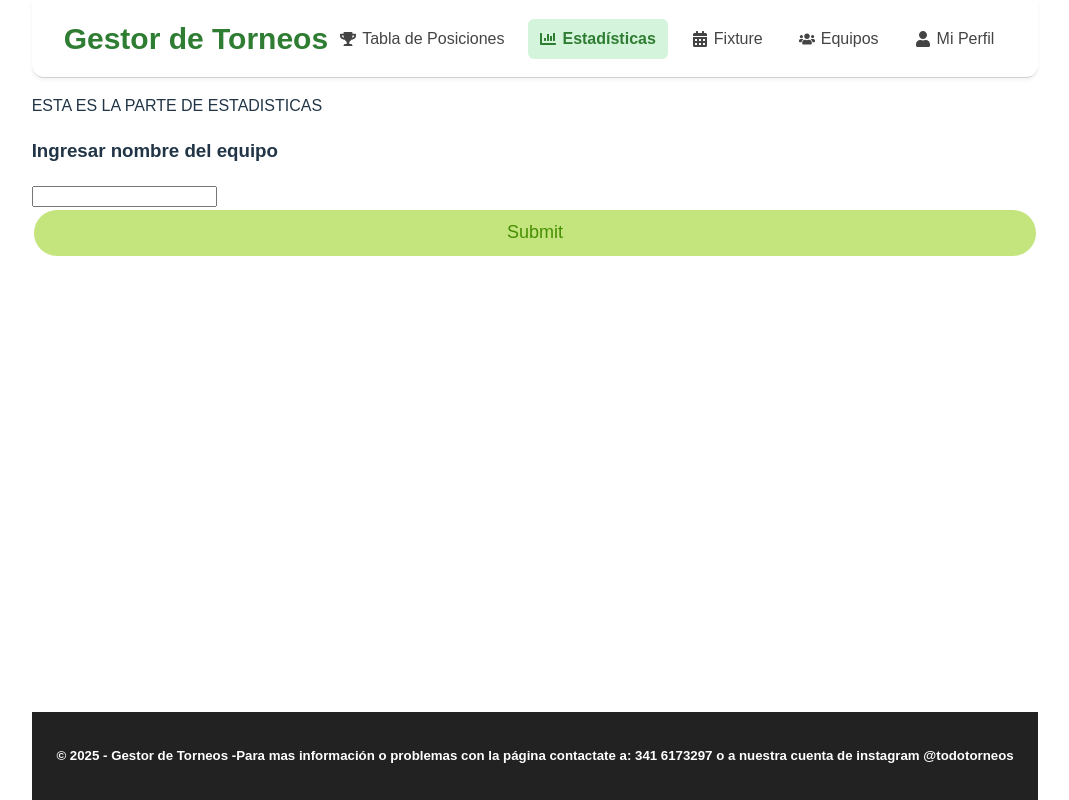
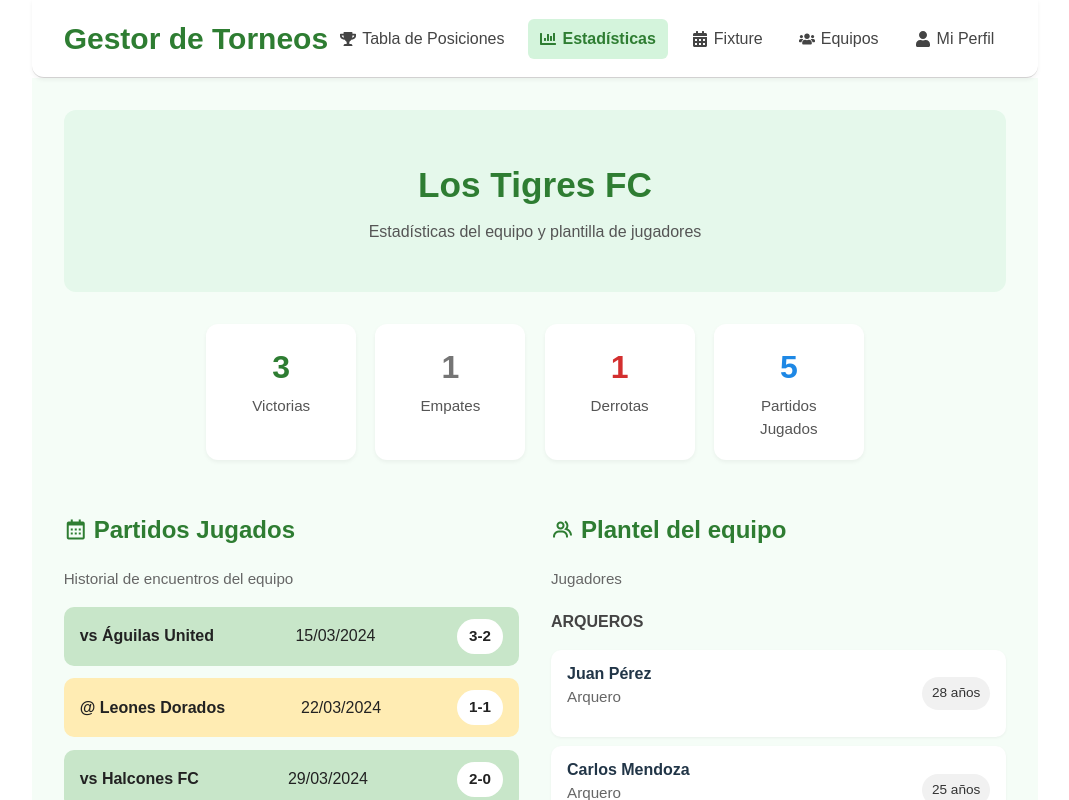
Before and after one commit to tomasandino12/frontend-TPtorneos, a React (Vite) app: page /gestorTorneos/estadisticas in a window 1280 px wide. Shown: the top 800 px of the page, without its empty margins (105-1174 px from the left). Built offline with nearby package versions, Linux system fonts and the light colour scheme.

Commit message:
Creación del submenú Estadisticas

```diff
--- a/src/pages/Estadisticas.jsx
+++ b/src/pages/Estadisticas.jsx
@@ -1,17 +1,116 @@
-import "../styles/IndexStyle.css";
-import { Link } from "react-router-dom";
+import "../styles/Estadisticas.css";
 
 function Estadisticas() {
+  const equipo = {
+    nombre: "Los Tigres FC",
+    victorias: 3,
+    empates: 1,
+    derrotas: 1,
+  };
+
+  const partidos = [
+    { rival: "Águilas United", local: true, fecha: "15/03/2024", resultado: "3-2" },
+    { rival: "Leones Dorados", local: false, fecha: "22/03/2024", resultado: "1-1" },
+    { rival: "Halcones FC", local: true, fecha: "29/03/2024", resultado: "2-0" },
+    { rival: "Lobos Grises", local: true, fecha: "12/04/2024", resultado: "4-1" },
+  ];
+
+  const jugadores = [
+    { nombre: "Juan Pérez", posicion: "Arquero", edad: 28 },
+    { nombre: "Carlos Mendoza", posicion: "Arquero", edad: 25 },
+    { nombre: "Roberto Fernández", posicion: "Defensor", edad: 29 },
+    { nombre: "Diego Martínez", posicion: "Defensor", edad: 27 },
+    { nombre: "Andrés López", posicion: "Mediocampista", edad: 23 },
+    { nombre: "Fernando Sánchez", posicion: "Mediocampista", edad: 25 },
+    { nombre: "Pablo Ramírez", posicion: "Mediocampista", edad: 26 },
+    { nombre: "Javier Torres", posicion: "Mediocampista", edad: 24 },
+    { nombre: "Carlos Rodríguez", posicion: "Delantero", edad: 27 },
+    { nombre: "Alejandro Vargas", posicion: "Delantero", edad: 22 },
+  ];
+
+  const jugadoresPorPosicion = jugadores.reduce((acc, jugador) => {
+    if (!acc[jugador.posicion]) acc[jugador.posicion] = [];
+    acc[jugador.posicion].push(jugador);
+    return acc;
+  }, {});
+
+  const traducciones = {
+    Arquero: "ARQUEROS",
+    Defensor: "DEFENSORES",
+    Mediocampista: "MEDIOCAMPISTAS",
+    Delantero: "DELANTEROS",
+  };
+
+  const getResultadoColor = (resultado, local) => {
+    const [golesEquipo, golesRival] = resultado.split("-").map(Number);
+    const victoria = (local && golesEquipo > golesRival) || (!local && golesEquipo < golesRival);
+    const empate = golesEquipo === golesRival;
+
+    if (empate) return "amarillo";
+    if (victoria) return "verde";
+    return "rojo";
+  };
+
   return (
-    <div className="Estadisticas">
-        <main>
-            <p>ESTA ES LA PARTE DE ESTADISTICAS </p>
-            <h3>Ingresar nombre del equipo</h3>
-            <form>
-                <input type="" name="Nombre de equipo" required="" />
-                <input type="submit" />
-            </form>
-        </main>
+    <div className="estadisticas-container">
+      <header className="estadisticas-header">
+        <h1>{equipo.nombre}</h1>
+        <p>Estadísticas del equipo y plantilla de jugadores</p>
+      </header>
+
+      <section className="resumen-boxes">
+        <div className="resumen-box verde">
+          <span>{equipo.victorias}</span>
+          <p>Victorias</p>
+        </div>
+        <div className="resumen-box gris">
+          <span>{equipo.empates}</span>
+          <p>Empates</p>
+        </div>
+        <div className="resumen-box rojo">
+          <span>{equipo.derrotas}</span>
+          <p>Derrotas</p>
+        </div>
+        <div className="resumen-box azul">
+          <span>{equipo.victorias + equipo.empates + equipo.derrotas}</span>
+          <p>Partidos Jugados</p>
+        </div>
+      </section>
+
+      <div className="estadisticas-contenido">
+        <section className="partidos-jugados">
+          <h2><i className="bx bx-calendar"></i> Partidos Jugados</h2>
+          <p>Historial de encuentros del equipo</p>
+
+          {partidos.map((p, idx) => (
+            <div className={`partido-card ${getResultadoColor(p.resultado, p.local)}`} key={idx}>
+              <div className="partido-vs">{p.local ? "vs" : "@"} {p.rival}</div>
+              <div className="partido-fecha">{p.fecha}</div>
+              <div className="partido-resultado">{p.resultado}</div>
+            </div>
+          ))}
+        </section>
+
+        <section className="plantilla-jugadores">
+          <h2><i className="bx bx-group"></i> Plantel del equipo</h2>
+          <p>Jugadores</p>
+
+          {Object.keys(jugadoresPorPosicion).map((pos) => (
+            <div className="bloque-posicion" key={pos}>
+              <h3>{traducciones[pos] || pos.toUpperCase() + "S"}</h3>
+              {jugadoresPorPosicion[pos].map((j, i) => (
+                <div className="jugador-card" key={i}>
+                  <div>
+                    <strong>{j.nombre}</strong>
+                    <p className="jugador-pos">{j.posicion}</p>
+                  </div>
+                  <div className="jugador-edad">{j.edad} años</div>
+                </div>
+              ))}
+            </div>
+          ))}
+        </section>
+      </div>
     </div>
   );
 }
--- a/src/styles/Estadisticas.css
+++ b/src/styles/Estadisticas.css
@@ -0,0 +1,150 @@
+.estadisticas-container {
+  padding: 2rem;
+  background-color: #f5fdf7;
+}
+
+.estadisticas-header {
+  background-color: #e5f8eb;
+  text-align: center;
+  padding: 2rem;
+  border-radius: 12px;
+  margin-bottom: 2rem;
+}
+
+.estadisticas-header h1 {
+  font-size: 2.2rem;
+  color: #2e7d32;
+  margin-bottom: 0.5rem;
+}
+
+.estadisticas-header p {
+  color: #555;
+}
+
+.resumen-boxes {
+  display: flex;
+  gap: 1.2rem;
+  justify-content: center;
+  margin-bottom: 2rem;
+  flex-wrap: wrap;
+}
+
+.resumen-box {
+  background: white;
+  border-radius: 12px;
+  padding: 1.2rem 2rem;
+  text-align: center;
+  width: 150px;
+  box-shadow: 0 2px 4px rgba(0,0,0,0.05);
+}
+
+.resumen-box span {
+  font-size: 2rem;
+  font-weight: bold;
+  display: block;
+  margin-bottom: 4px;
+}
+
+.resumen-box p {
+  margin: 0;
+  color: #555;
+  font-size: 0.95rem;
+  font-weight: 500;
+}
+
+.verde span { color: #2e7d32; }
+.gris span { color: #757575; }
+.rojo span { color: #d32f2f; }
+.azul span { color: #1e88e5; }
+
+.estadisticas-contenido {
+  display: flex;
+  flex-wrap: wrap;
+  gap: 2rem;
+}
+
+.partidos-jugados, .plantilla-jugadores {
+  flex: 1;
+  min-width: 320px;
+}
+
+.partidos-jugados h2,
+.plantilla-jugadores h2 {
+  color: #2e7d32;
+  display: flex;
+  align-items: center;
+  gap: 6px;
+}
+
+.partidos-jugados p,
+.plantilla-jugadores p {
+  color: #666;
+  font-size: 0.95rem;
+  margin-bottom: 1rem;
+}
+
+.partido-card {
+  border-radius: 10px;
+  padding: 0.75rem 1rem;
+  margin-bottom: 0.8rem;
+  display: flex;
+  justify-content: space-between;
+  align-items: center;
+  color: #222;
+  font-weight: 500;
+}
+
+.partido-card.verde {
+  background-color: #c8e6c9;
+}
+
+.partido-card.amarillo {
+  background-color: #ffecb3;
+}
+
+.partido-card.rojo {
+  background-color: #ef9a9a;
+}
+
+.partido-vs {
+  font-weight: bold;
+}
+
+.partido-resultado {
+  background: white;
+  padding: 6px 12px;
+  border-radius: 20px;
+  font-weight: 600;
+  font-size: 0.95rem;
+}
+
+.plantilla-jugadores h3 {
+  margin-top: 1.2rem;
+  font-size: 1rem;
+  color: #444;
+}
+
+.jugador-card {
+  background: white;
+  border-radius: 10px;
+  padding: 0.75rem 1rem;
+  margin-bottom: 0.6rem;
+  display: flex;
+  justify-content: space-between;
+  align-items: center;
+  box-shadow: 0 1px 3px rgba(0,0,0,0.05);
+}
+
+.jugador-pos {
+  margin: 0;
+  font-size: 0.85rem;
+  color: #777;
+}
+
+.jugador-edad {
+  background-color: #f1f1f1;
+  padding: 6px 10px;
+  border-radius: 20px;
+  font-size: 0.85rem;
+  color: #333;
+}
```
